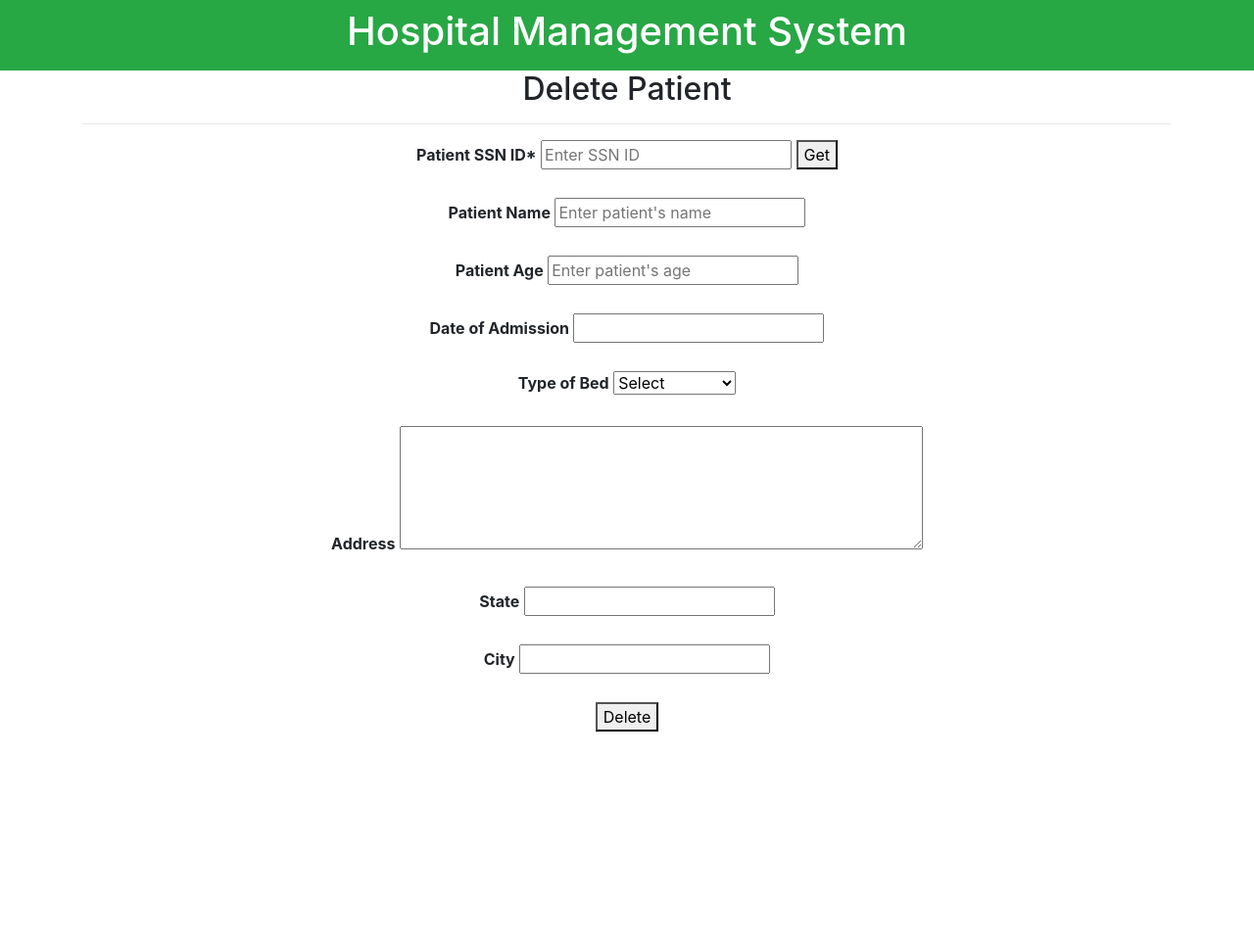
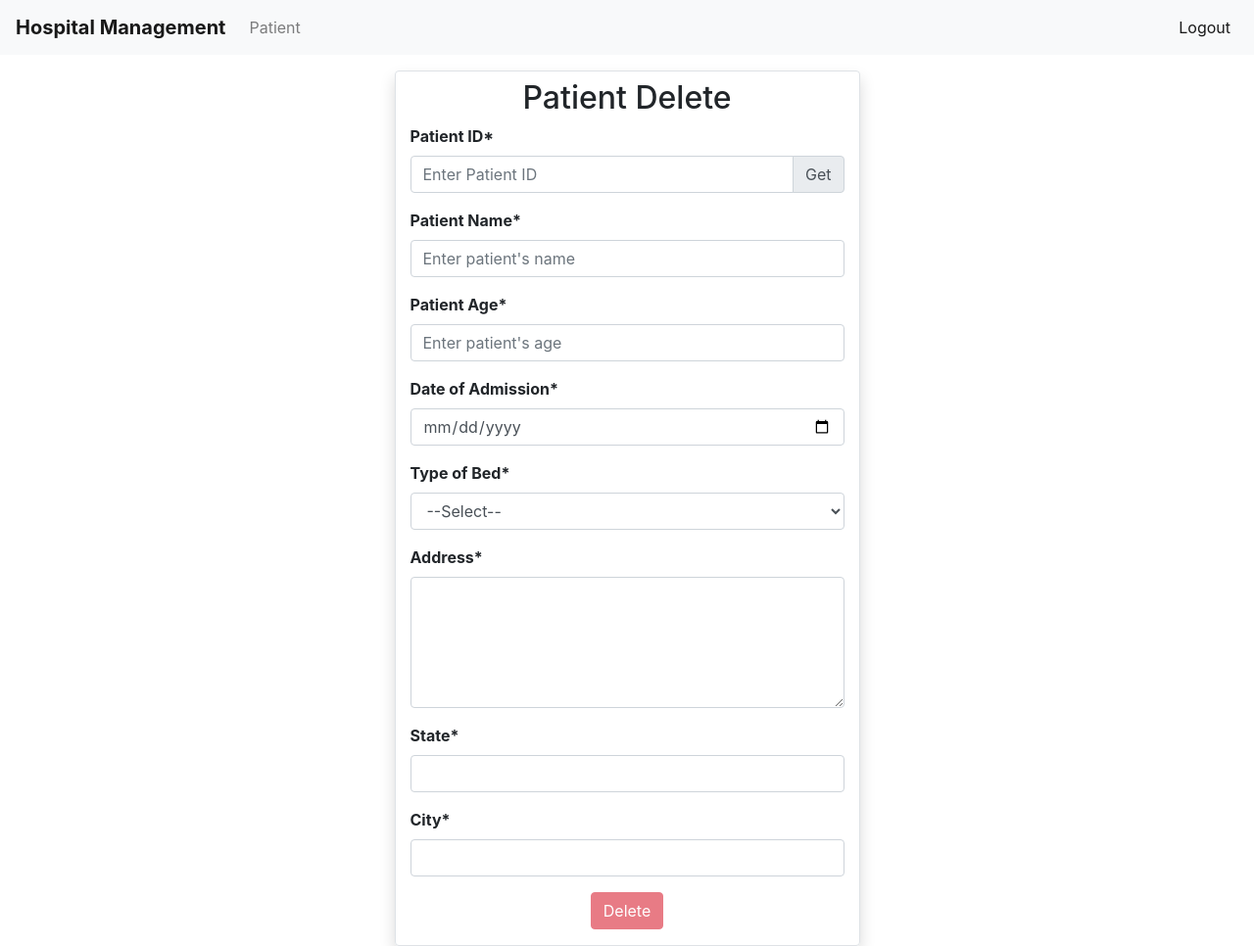
Before and after one commit to harpreetahluwalia/hospital-management-system, a Flask app: template hospital_management_system/templates/patient_delete.html in a window 1280 px wide. Shown: the whole page at 98% size. Before the commit the page ends 747 px from the top, so only its background shows below. Run offline with Flask 2, Linux system fonts and the light colour scheme; the template is opened without the code that fills it, so the values that code supplies are empty; some libraries are stand-ins or nearby versions.

Commit message:
patient deleted added

```diff
--- a/hospital_management_system/templates/patient_delete.html
+++ b/hospital_management_system/templates/patient_delete.html
@@ -1,76 +1,99 @@
-<!DOCTYPE html>
-<html lang="en">
-<head>
-    <meta charset="UTF-8">
-    <link rel="stylesheet" href="https://stackpath.bootstrapcdn.com/bootstrap/4.5.0/css/bootstrap.min.css" integrity="sha384-9aIt2nRpC12Uk9gS9baDl411NQApFmC26EwAOH8WgZl5MYYxFfc+NcPb1dKGj7Sk" crossorigin="anonymous">
-    <title>HMS</title>
-</head>
-<body>
+{% extends "base.html" %}
 
-<nav class="navbar navbar-expand-lg navbar-dark bg-success">
-  <div class="collapse navbar-collapse justify-content-md-center">
-      <b><h1 style="color:white">Hospital Management System</h1></b>
-  </div>
-</nav>
+{% block title %}
+    Patient Delete
+{% endblock %}
 
-<form action="/action_page.php"> <! replace action_page.php with appropriate page name>
-  <div class="container">
-  <center>
-    <h2> Delete Patient </h2>
+{% block body %}
 
-    <hr>
+<div class="container">
+	<div class="row">
+		<div class="col-md-5 mx-auto mt-3 shadow rounded border">
+			{% with messages = get_flashed_messages() %}
+            {% if messages %}
+              {% for message in messages %}
+                <div class="alert alert-success mt-3">{{message}}</div>
+              {% endfor %}
+            {% endif %}
+          {% endwith %}
+			<h2 class="text-center my-2">Patient Delete</h2>
+			<form action="" method="POST">
+				<div class="form-group">
+					<label for="PatientId"><b>Patient ID*</b></label> <small class="ml-5 text-danger" id="result"></small>
+					<div class="input-group mb-3">
+	 					<input type="text" placeholder="Enter Patient ID" name="PatientId" id="PatientId" required class="form-control">
+						<div class="input-group-append get">
+							<button class="input-group-text" onclick="get_patient();">Get</button>
+						</div>
+					  </div>
+				</div>
+				<div class="form-group">
+					<label for="PatientName"><b>Patient Name*</b></label>
+	  				<input  class="form-control" type="text" placeholder="Enter patient's name" name="PatientName" id="PatientName" required>
+				</div>
+				<div class="form-group">
+					<label for="PatientAge"><b>Patient Age*</b></label>
+	 		 		<input class="form-control" type="number" placeholder="Enter patient's age" name="PatientAge" id="PatientAge" required>
+				</div>
+				<div class="form-group">
+					<label for="DateOfAdmin"><b>Date of Admission*</b></label>
+	 	 			<input class="form-control" type="date" name="DateOfAdmin" id="DateOfAdmin" required>
+				</div>
+				<div class="form-group">
+					<label for="Bed"><b>Type of Bed*</b></label>
+					<select  class="form-control" name="Bed" id="Bed" required>
+					<option value="">--Select--</option>
+					<option value="GeneralWard">General Ward</option>
+					<option value="SemiSharing">Semi Sharing</option>
+					<option value="SingleRoom">Single Room</option>
+					</select>
+				</div>
+				<div class="form-group">
+					<label for="Address"><b>Address*</b></label>
+					<textarea class="form-control" rows = "5" cols = "50" name = "Address" id="Address" required></textarea>
+				</div>
+				<div class="form-group">
+					<label for="State"><b>State*</b></label>
+	  				<input  class="form-control" type="text"  name="State" id="State" required>
+				</div>
+				<div class="form-group">
+					<label for="City"><b>City*</b></label>
+	  				<input class="form-control" type="text" name="City" id="City" required>
+				</div>
+				<div class="form-group text-center">
+					<button class="btn btn-danger" id="submit" type="submit" disabled>Delete</button>
+				</div>
+			</form>
+		</div>
+	</div>
+</div>
 
-    <label for="PatientSSN"><b>Patient SSN ID*</b></label>
-    <input type="text" placeholder="Enter SSN ID" name="PatientSSN" id="PatientSSN" required>
-	<button type="submit" value="get">Get</button>
-	</br></br>
+<script>
+	function get_patient(){
+		pid = $("#PatientId").val();
+		$.ajax({
+            url:"{{url_for('get_patient')}}",
+            type:"get",
+            data:{pid:pid},
+            success:function(data){
+				if(data["status"] == true){
+					$("#result").html("");
+					$("#PatientName").val(data["name"]).attr("disabled","disabled");
+					$("#PatientAge").val(data["age"]).attr("disabled","disabled");
+					$("#DateOfAdmin").val(data["date"]).attr("disabled","disabled");
+					$("#Address").val(data["address"]).attr("disabled","disabled");
+					$("#Bed").val(data["bed"]).attr("disabled","disabled");
+					$("#State").val(data["state"]).attr("disabled","disabled");
+					$("#City").val(data["city"]).attr("disabled","disabled");
+					$("#submit").removeAttr("disabled");
+				}
+				else{
+					$("#result").html("* Patient Id is not exist! Please try again *");
+					$("#submit").attr("disabled","disabled");
+				}
+			}
+        })
+	}
+</script>
 
-
-    <label for="PatientName"><b>Patient Name</b></label>
-    <input type="text" placeholder="Enter patient's name" name="PatientName" id="PatientName" >
-	</br></br>
-
-	<label for="PatientAge"><b>Patient Age</b></label>
-    <input type="text" placeholder="Enter patient's age" name="PatientAge" id="PatientAge" >
-	</br></br>
-
-	<label for="DateOfAdmin"><b>Date of Admission</b></label>
-    <input type="text" name="DateOfAdmin" id="DateOfAdmin" >
-	</br></br>
-
-
-
-
-	<label for="Bed"><b>Type of Bed</b></label>
-	<select name="Bed" placeholder="Select" id="Bed" >
-	<option value="">Select</option>
-	<option value="GeneralWard">General Ward</option>
-	<option value="SemiSharing">Semi Sharing</option>
-	<option value="SingleRoom">Single Room</option>
-	</select>
-	</br></br>
-
-	<label for="Address"><b>Address</b></label>
-	<textarea rows = "5" cols = "50" name = "Address" id="Address" >
-	</textarea>
-	</br></br>
-
-	<label for="State"><b>State</b></label>
-    <input type="text"  name="State" id="State" >
-	</br></br>
-
-
-	<label for="City"><b>City</b></label>
-    <input type="text" name="City" id="City" >
-	</br></br>
-
-
-    <button type="submit" value="delete">Delete</button>
-	</center>
-  </div>
-
-
-</form>
-
-</body>
-</html>
+{% endblock %}
--- a/hospital_management_system/templates/patient_register.html
+++ b/hospital_management_system/templates/patient_register.html
@@ -20,7 +20,7 @@
 			<form action="" method="POST">
 				<div class="form-group">
 					<label for="PatientSSN"><b>Patient SSN ID*</b></label> <small class="ml-5 text-danger" id="result"></small>
-	 				<input type="text" onkeyup="check_patient();" placeholder="Enter SSN ID" name="PatientSSN" id="PatientSSN" min="100000000" max="999999999" required class="form-control">
+	 				<input type="text" onkeyup="check_patient();" placeholder="Enter SSN ID" name="PatientSSN" id="PatientSSN" max="999999999" required class="form-control">
 				</div>
 				<div class="form-group">
 					<label for="PatientName"><b>Patient Name*</b></label>
@@ -57,7 +57,7 @@
 	  				<input class="form-control" type="text" name="City" id="City" required>
 				</div>
 				<div class="form-group text-right">
-					<button class="btn btn-success" type="submit" id="submit" value="submit">Submit</button>
+					<button class="btn btn-success" type="submit" id="submit" disabled>Submit</button>
 	  				<button class="btn btn-warning" type="reset" value="reset">Reset</button>
 				</div>
 			</form>
```
Also changed, not shown: hospital_management_system/routes.py (+17 -4 lines), hospital_management_system/hospital_management.db.
